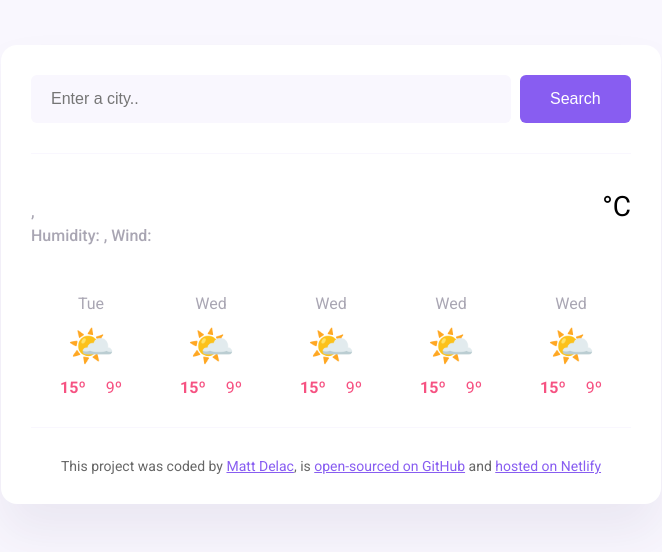
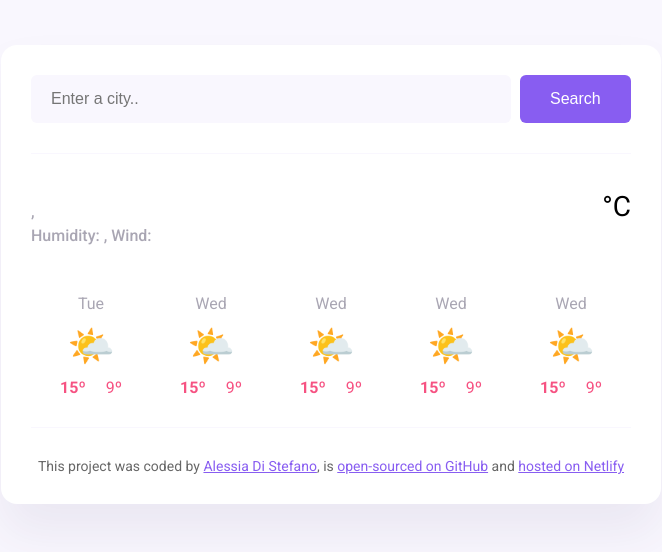
Before and after one commit to 4l355ia/PLUS_WEEK6, a website built with Parcel: page index.html in a window 1280 px wide. Shown: the whole page, without its empty margins (309-971 px from the left). Built offline with nearby package versions, Linux system fonts and the light colour scheme; no server answers.

Commit message:
Coded by Alessia

```diff
--- a/index.html
+++ b/index.html
@@ -101,7 +101,7 @@
 
       <footer>
         This project was coded by
-        <a href="https://github.com/matthieua/" target="_blank"> Matt Delac</a>,
+        <a href="https://github.com/4l355ia/" target="_blank"> Alessia Di Stefano</a>,
         is
         <a href="https://github.com/matthieua/meteo" target="_blank"
           >open-sourced on GitHub</a
```
